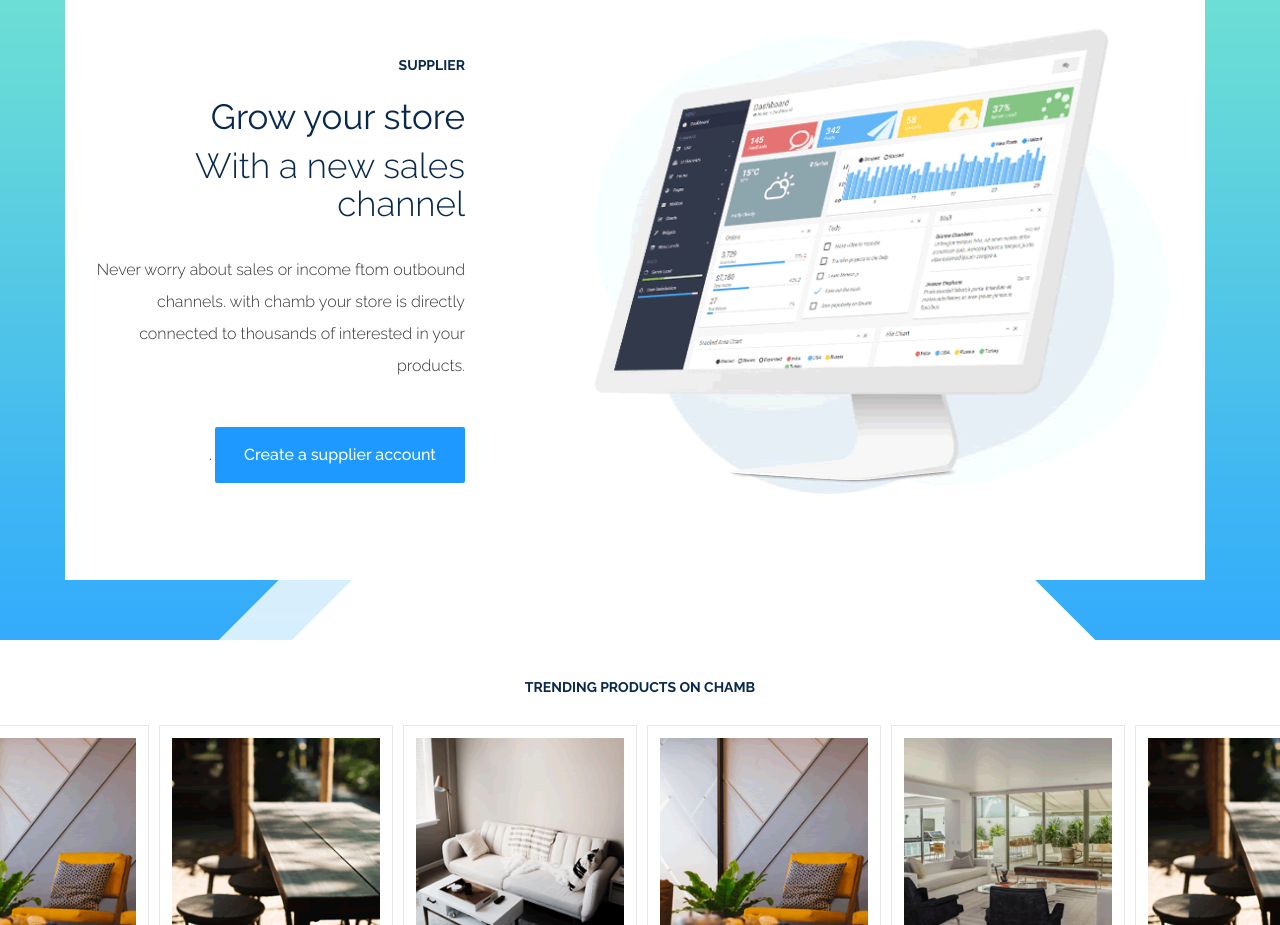
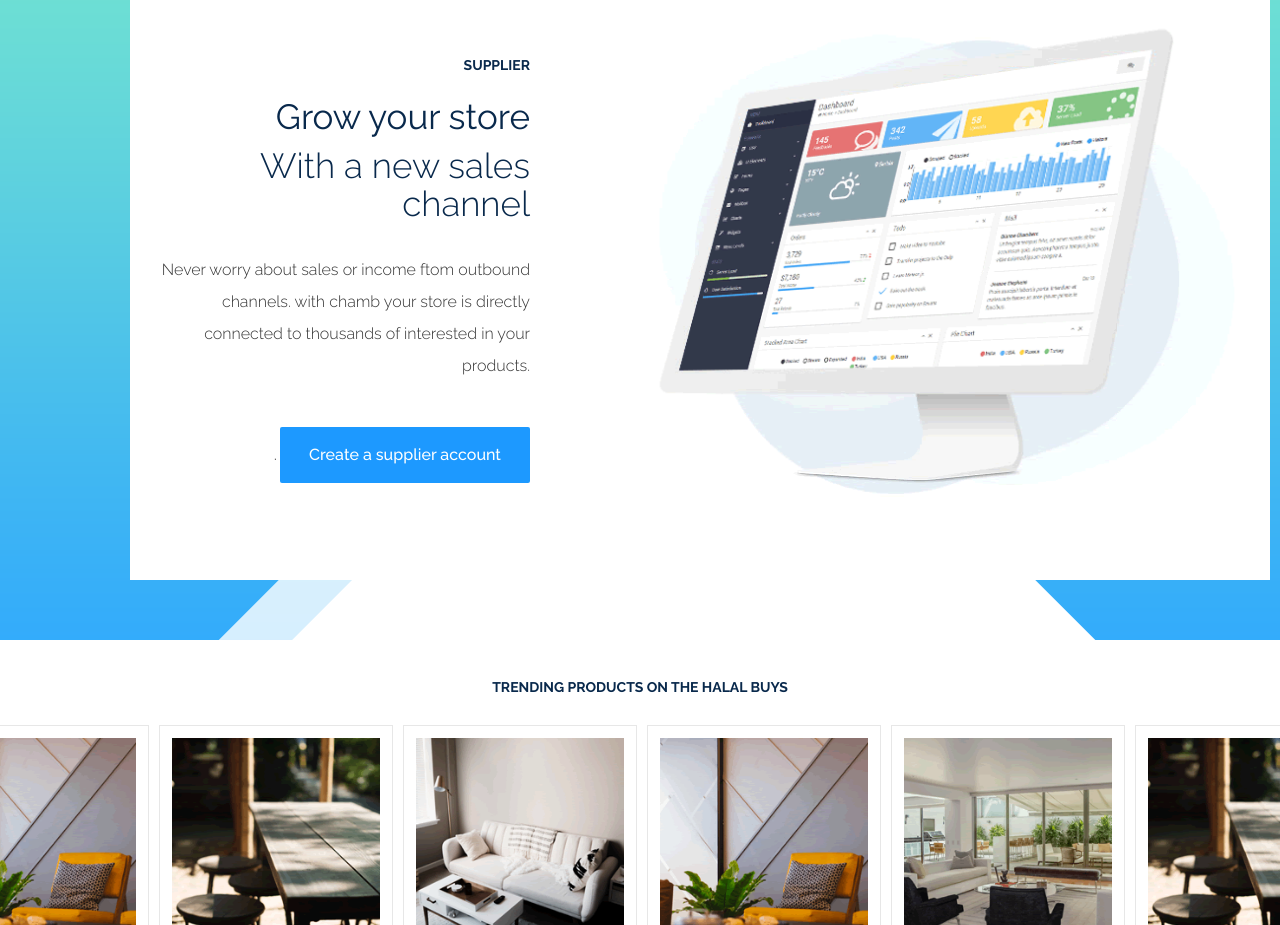
Before and after one commit to furkankozuva/thehalalbuys, a website: page index.html in a window 1280 px wide. Shown: the part 2395-3320 px from the top of the page. Drawn offline with Linux system fonts and the light colour scheme.

Commit message:
make some minor changes on the home page

```diff
--- a/css/style.css
+++ b/css/style.css
@@ -3425,7 +3425,3 @@ html .ui-button.ui-state-disabled:active {
 	width: 170px;
 	padding-left: 10px;
 }
-
-.grow-your-store {
-	right: 65px;
-}
--- a/index.html
+++ b/index.html
@@ -143,10 +143,8 @@
         <div class="container">
           <div class="row clearfix">
             <div class="find-box">
-              <!-- <h1>
-                Search for your favorite products<br />for halal alternatives
-              </h1> -->
-              <!-- <h4>Thousands of halal products in different categories</h4> -->
+              <!-- <h1>Search thousands of products<br />in different categories</h1>
+              <h4>Thousands of halal products in different categories</h4> -->
               <div class="product-sh">
                 <div class="col-sm-6">
                   <div class="form-sh">
@@ -463,7 +461,7 @@
     </div>
     <div class="products">
       <div class="main-products">
-        <h2>TRENDING PRODUCTS ON CHAMB</h2>
+        <h2>TRENDING PRODUCTS ON THE HALAL BUYS</h2>
         <div class="product-slidr">
           <div class="slider">
             <div>
```
